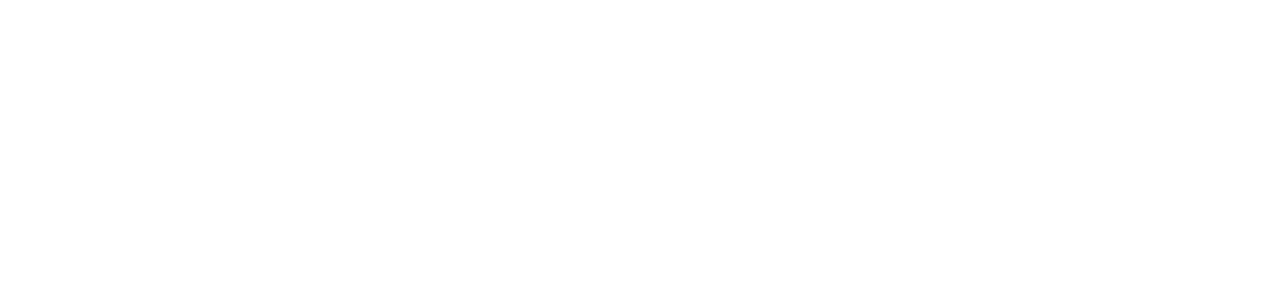
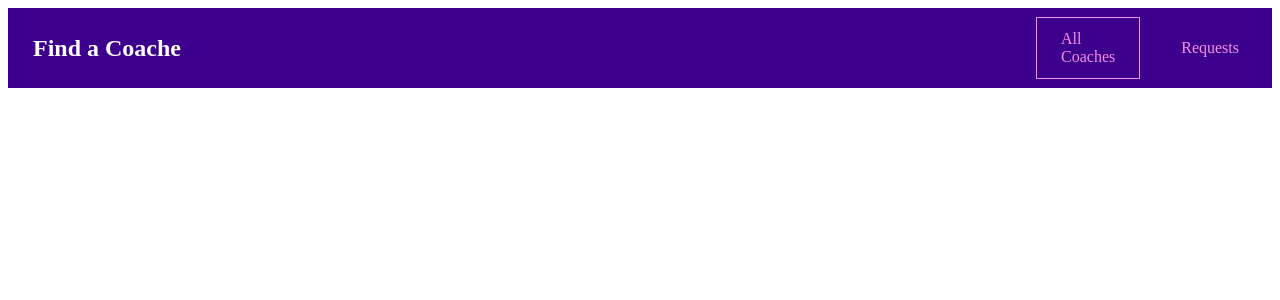
Before and after one commit to snikoletopoulos/find-a-couch, a Vue app: page /coaches in a window 1280 px wide. Shown: the top 300 px of the page. Built offline with nearby package versions, Linux system fonts and the light colour scheme; the HTML template or start-up script is replaced by a standard one.

Commit message:
Create the Header component and add it to App

```diff
--- a/src/App.vue
+++ b/src/App.vue
@@ -1,10 +1,15 @@
 <template>
+  <the-header />
   <router-view></router-view>
 </template>
 
 <script>
+  import TheHeader from "./components/layout/TheHeader.vue";
+
   export default {
-
+    components: {
+      TheHeader,
+    },
   };
 </script>
 
--- /dev/null
+++ b/src/components/layout/TheHeader.vue
@@ -0,0 +1,80 @@
+<template>
+  <header>
+    <nav>
+      <h1><router-link to="/">Find a Coache</router-link></h1>
+    </nav>
+    <ul>
+      <li>
+        <router-link to="/coaches">All Coaches</router-link>
+      </li>
+      <li>
+        <router-link to="/requests">Requests</router-link>
+      </li>
+    </ul>
+  </header>
+</template>
+
+<script>
+  export default {};
+</script>
+
+<style scoped>
+  header {
+    width: 100%;
+    height: 5rem;
+    background-color: #3d008d;
+    display: flex;
+    justify-content: center;
+    align-items: center;
+  }
+
+  header a {
+    text-decoration: none;
+    color: #f391e3;
+    display: inline-block;
+    padding: 0.75rem 1.5rem;
+    border: 1px solid transparent;
+  }
+
+  a:active,
+  a:hover,
+  a.router-link-active {
+    border: 1px solid #f391e3;
+  }
+
+  h1 {
+    margin: 0;
+  }
+
+  h1 a {
+    color: white;
+    margin: 0;
+  }
+
+  h1 a:hover,
+  h1 a:active,
+  h1 a.router-link-active {
+    border-color: transparent;
+  }
+
+  header nav {
+    width: 90%;
+    margin: auto;
+    display: flex;
+    justify-content: space-between;
+    align-items: center;
+  }
+
+  header ul {
+    list-style: none;
+    margin: 0;
+    padding: 0;
+    display: flex;
+    justify-content: center;
+    align-items: center;
+  }
+
+  li {
+    margin: 0 0.5rem;
+  }
+</style>
```
